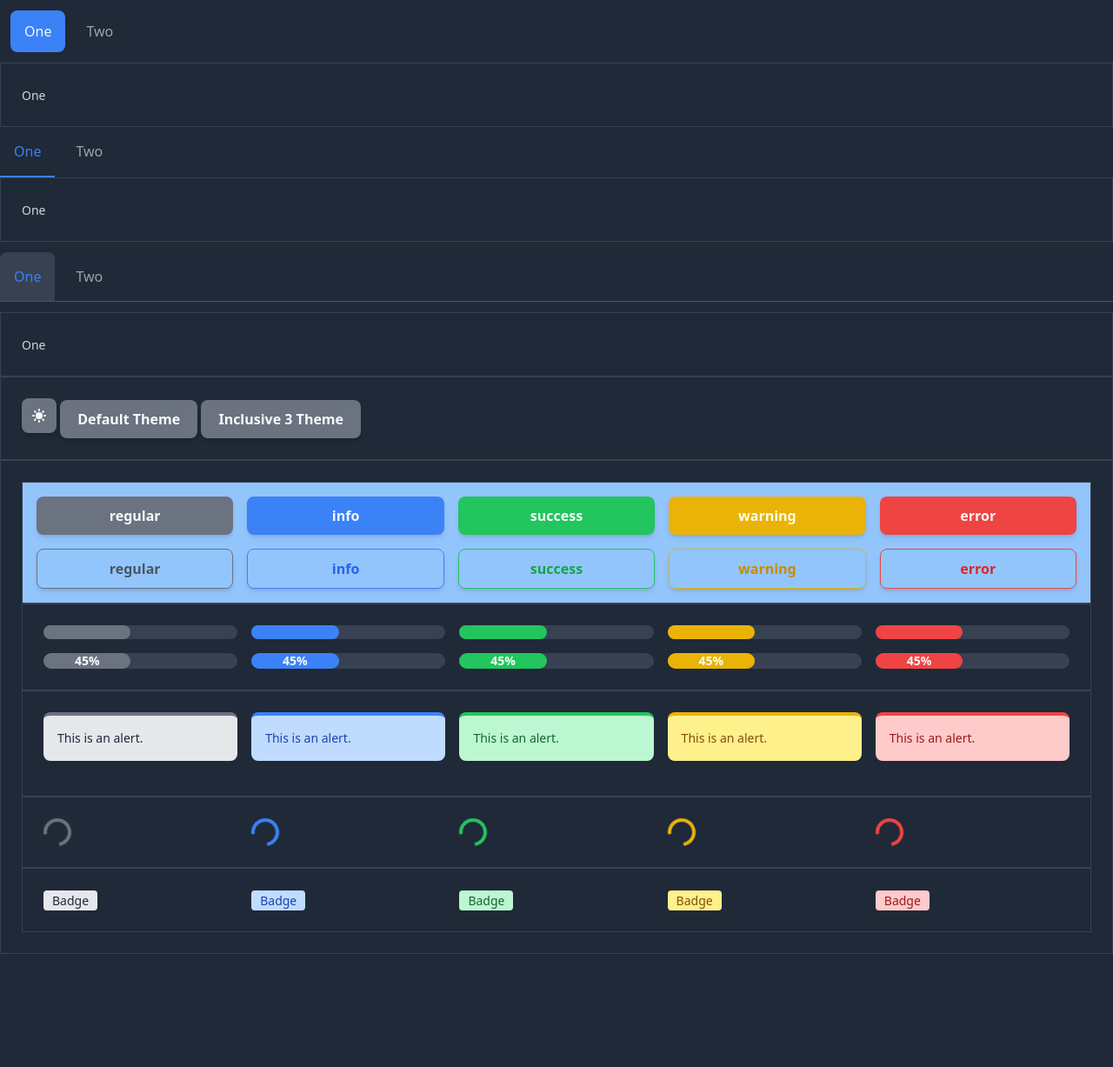
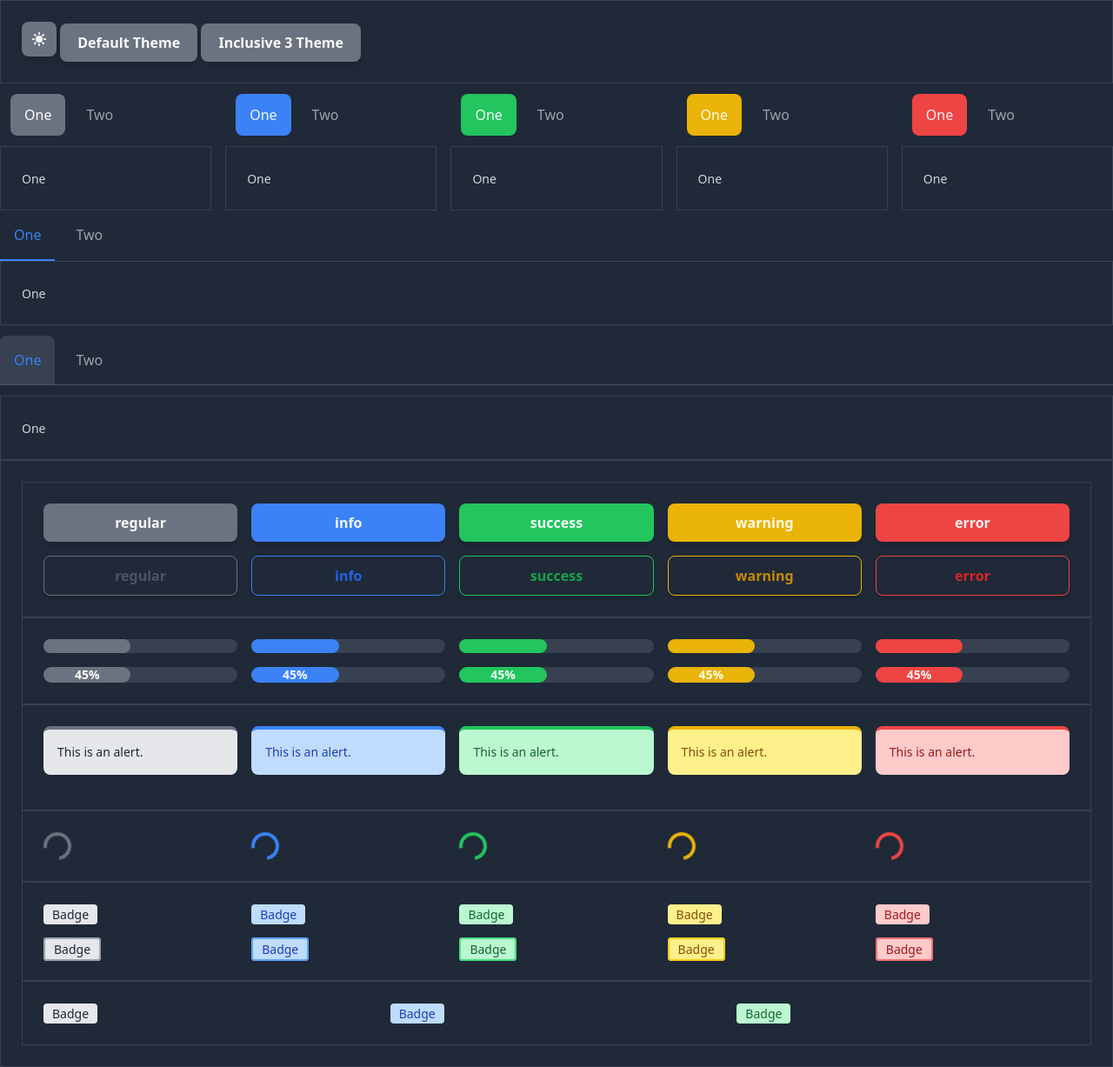
Before and after one commit to edadma/react-tailwind, a React (Create React App) app: page / in a window 1280 px wide. Shown: the whole page at 87% size. Before the commit the page ends 1097 px from the top, so only its background shows below. Built offline with nearby package versions, Linux system fonts and the light colour scheme.

Commit message:
add border to Badge

```diff
--- a/src/Badge.tsx
+++ b/src/Badge.tsx
@@ -8,6 +8,7 @@ interface BadgeProps
   size?: Size
   weight?: Weight
   rounded?: boolean
+  border?: boolean
 }
 
 export const Badge: React.FC<BadgeProps> = ({
@@ -22,14 +23,18 @@ export const Badge: React.FC<BadgeProps> = ({
 
   return (
     <span
-      className={`${colorClass(theme, 'badge', role, 'span')} ${sizeClass(
+      className={`${colorClass(theme, 'badge', role, 'span')} ${colorClass(
         theme,
         'badge',
-        size,
-        'text'
-      )} ${optionProps(theme, other, 'badge', 'rounded')} ${
-        theme.component.badge.style
-      } ${weightClass(theme, 'badge', weight)} ${className || ''}`}
+        role,
+        'border'
+      )} ${sizeClass(theme, 'badge', size, 'text')} ${optionProps(
+        theme,
+        other,
+        'badge',
+        'rounded',
+        'border'
+      )} ${theme.component.badge.style} ${weightClass(theme, 'badge', weight)} ${className || ''}`}
       {...other}
     >
       {children}
--- a/src/Form.tsx
+++ b/src/Form.tsx
@@ -1,6 +1,30 @@
-import React from 'react'
+import React, { useRef } from 'react'
 import { Color, Size, Weight } from './types'
 import { colorClass, optionProps, sizeClass, useTheme, weightClass } from './ThemeProvider'
+
+interface FormProps {
+  onSubmit: (data: any) => void
+}
+
+export const Form: React.FC<FormProps> = ({ children, onSubmit }) => {
+  const form = useRef<HTMLFormElement>(null)
+
+  return (
+    <form
+      ref={form}
+      onSubmit={(e) => {
+        e.preventDefault()
+
+        const data = new FormData(e.target as HTMLFormElement)
+
+        onSubmit(Object.fromEntries(data.entries()))
+        form.current?.reset()
+      }}
+    >
+      {children}
+    </form>
+  )
+}
 
 interface ButtonProps
   extends React.DetailedHTMLProps<
--- a/src/index.tsx
+++ b/src/index.tsx
@@ -24,6 +24,34 @@ import { ThemeSwitcher } from './ThemeSwitcher'
 const App: React.FC = () => (
   <ThemeProvider>
     <ModeProvider>
+      <Card>
+        <ModeSwitcher /> <ThemeSwitcher value={DefaultTheme} /> <ThemeSwitcher value={CB3Theme} />
+      </Card>
+      <Grid cols={5}>
+        <Elem>
+          <Tabs
+            type="pill"
+            panes={[
+              {
+                tab: 'One',
+                pane: (
+                  <Card>
+                    <Text>One</Text>
+                  </Card>
+                ),
+              },
+              {
+                tab: 'Two',
+                pane: (
+                  <Card>
+                    <Text>Two</Text>
+                  </Card>
+                ),
+              },
+            ]}
+          />
+        </Elem>
+        <Elem>
           <Tabs
             type="pill"
             role="info"
@@ -46,6 +74,80 @@ const App: React.FC = () => (
               },
             ]}
           />
+        </Elem>
+        <Elem>
+          <Tabs
+            type="pill"
+            role="success"
+            panes={[
+              {
+                tab: 'One',
+                pane: (
+                  <Card>
+                    <Text>One</Text>
+                  </Card>
+                ),
+              },
+              {
+                tab: 'Two',
+                pane: (
+                  <Card>
+                    <Text>Two</Text>
+                  </Card>
+                ),
+              },
+            ]}
+          />
+        </Elem>
+        <Elem>
+          <Tabs
+            type="pill"
+            role="warning"
+            panes={[
+              {
+                tab: 'One',
+                pane: (
+                  <Card>
+                    <Text>One</Text>
+                  </Card>
+                ),
+              },
+              {
+                tab: 'Two',
+                pane: (
+                  <Card>
+                    <Text>Two</Text>
+                  </Card>
+                ),
+              },
+            ]}
+          />
+        </Elem>
+        <Elem>
+          <Tabs
+            type="pill"
+            role="error"
+            panes={[
+              {
+                tab: 'One',
+                pane: (
+                  <Card>
+                    <Text>One</Text>
+                  </Card>
+                ),
+              },
+              {
+                tab: 'Two',
+                pane: (
+                  <Card>
+                    <Text>Two</Text>
+                  </Card>
+                ),
+              },
+            ]}
+          />
+        </Elem>
+      </Grid>
       <Tabs
         role="info"
         panes={[
@@ -90,10 +192,7 @@ const App: React.FC = () => (
         ]}
       />
       <Card>
-        <ModeSwitcher /> <ThemeSwitcher value={DefaultTheme} /> <ThemeSwitcher value={CB3Theme} />
-      </Card>
         <Card>
-        <Card pad={4} bg="info">
           <Grid cols={5}>
             <Button>regular</Button>
             <Button role="info">info</Button>
@@ -164,6 +263,42 @@ const App: React.FC = () => (
             <Elem>
               <Badge role="error">Badge</Badge>
             </Elem>
+            <Elem>
+              <Badge border>Badge</Badge>
+            </Elem>
+            <Elem>
+              <Badge border role="info">
+                Badge
+              </Badge>
+            </Elem>
+            <Elem>
+              <Badge border role="success">
+                Badge
+              </Badge>
+            </Elem>
+            <Elem>
+              <Badge border role="warning">
+                Badge
+              </Badge>
+            </Elem>
+            <Elem>
+              <Badge border role="error">
+                Badge
+              </Badge>
+            </Elem>
+          </Grid>
+        </Card>
+        <Card>
+          <Grid cols={3}>
+            <Elem>
+              <Badge>Badge</Badge>
+            </Elem>
+            <Elem>
+              <Badge role="info">Badge</Badge>
+            </Elem>
+            <Elem>
+              <Badge role="success">Badge</Badge>
+            </Elem>
           </Grid>
         </Card>
       </Card>
@@ -190,3 +325,4 @@ export { ThemeProvider } from './ThemeProvider'
 export { Badge } from './Badge'
 export { Spinner } from './Spinner'
 export { Tabs } from './Tabs'
+export { Form } from './Form'
--- a/src/themes/DefaultTheme.ts
+++ b/src/themes/DefaultTheme.ts
@@ -276,19 +276,42 @@ export const DefaultTheme = {
     badge: {
       style: 'mr-2 px-2.5 py-0.5',
       color: {
-        primary: { span: 'bg-green-100 dark:bg-green-200 text-green-800 dark:text-green-800' },
-        secondary: { span: 'bg-blue-100 dark:bg-blue-200 text-blue-800 dark:text-blue-800' },
-        regular: { span: 'bg-gray-100 dark:bg-gray-200 text-gray-800 dark:text-gray-800' },
-        info: { span: 'bg-blue-100 dark:bg-blue-200 text-blue-800 dark:text-blue-800' },
-        success: { span: 'bg-green-100 dark:bg-green-200 text-green-800 dark:text-green-800' },
-        warning: { span: 'bg-yellow-100 dark:bg-yellow-200 text-yellow-800 dark:text-yellow-800' },
-        error: { span: 'bg-red-100 dark:bg-red-200 text-red-800 dark:text-red-800' },
+        primary: {
+          span: 'bg-green-100 dark:bg-green-200 text-green-800 dark:text-green-800',
+          border: 'border-green-300 dark:border-green-400',
+        },
+        secondary: {
+          span: 'bg-blue-100 dark:bg-blue-200 text-blue-800 dark:text-blue-800',
+          border: 'border-blue-300 dark:border-blue-400',
+        },
+        regular: {
+          span: 'bg-gray-100 dark:bg-gray-200 text-gray-800 dark:text-gray-800',
+          border: 'border-gray-300 dark:border-gray-400',
+        },
+        info: {
+          span: 'bg-blue-100 dark:bg-blue-200 text-blue-800 dark:text-blue-800',
+          border: 'border-blue-300 dark:border-blue-400',
+        },
+        success: {
+          span: 'bg-green-100 dark:bg-green-200 text-green-800 dark:text-green-800',
+          border: 'border-green-300 dark:border-green-400',
+        },
+        warning: {
+          span: 'bg-yellow-100 dark:bg-yellow-200 text-yellow-800 dark:text-yellow-800',
+          border: 'border-yellow-300 dark:border-yellow-400',
+        },
+        error: {
+          span: 'bg-red-100 dark:bg-red-200 text-red-800 dark:text-red-800',
+          border: 'border-red-300 dark:border-red-400',
+        },
       },
       options: {
         rounded: 'rounded',
+        border: 'border-2',
       },
       default: {
         rounded: true,
+        border: false,
         size: 'sm',
         color: 'regular',
       },
```
Lines whose indentation alone changed are shown as unchanged.
